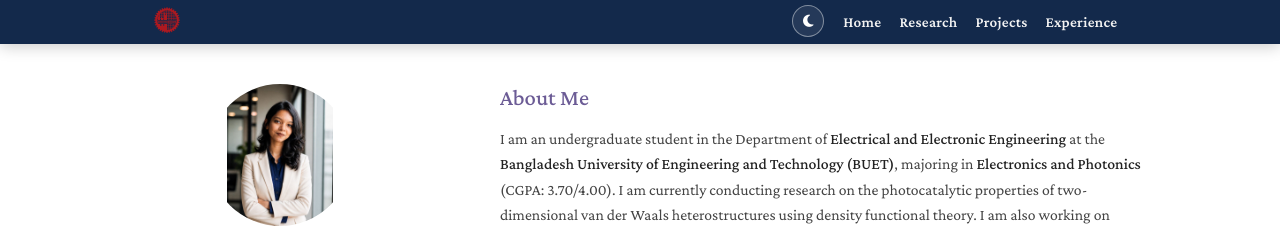
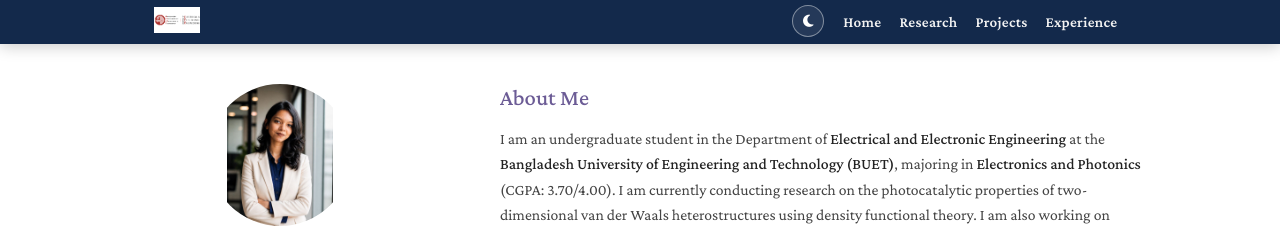
Before and after one commit to NabanitaSarker162/NabanitaSarker162.github.io, a Jekyll site: the page built from index.md, in a window 1280 px wide. Shown: the top 228 px of the page. Built offline with Jekyll 4.4.1, drawn with Linux system fonts in a browser that asks for light colours; a style sheet for code colours, icons or effects is not loaded; our own code applies the rules of GitHub Pages for plain Markdown files.

Commit message:
Replace navbar logo with BUET EEE logo

```diff
--- a/assets/css/style.scss
+++ b/assets/css/style.scss
@@ -118,7 +118,7 @@ body {
   display: block;
   width: auto !important;
   height: 40px !important;
-  max-width: 160px !important;
+  max-width: 220px !important;
   max-height: 40px !important;
   object-fit: contain;
   margin: 0;
```
Also changed, not shown: assets/img/buet-logo.png.
